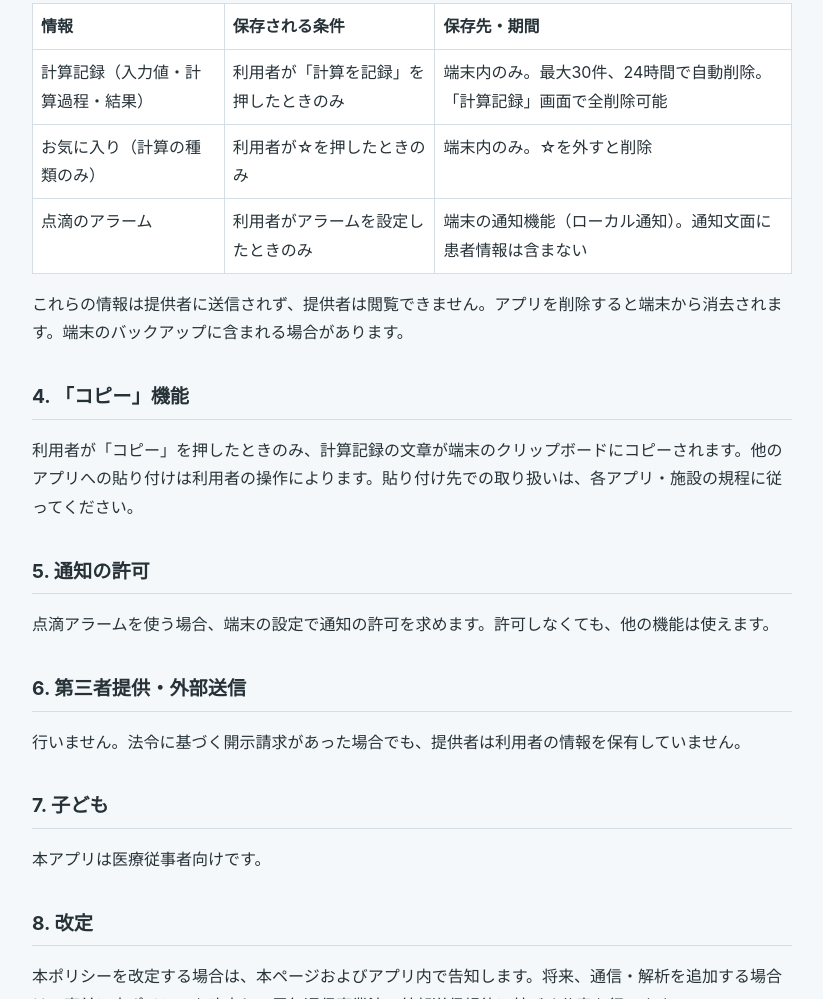
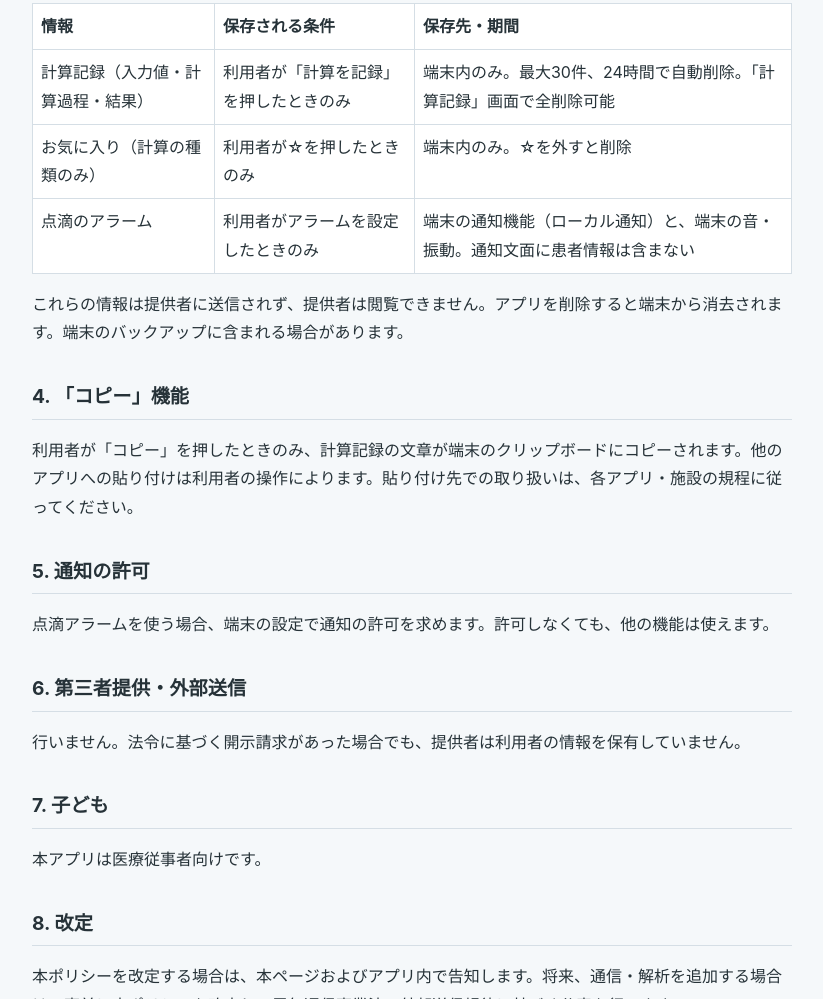
Before and after one commit to azuki-crypto/kangodentaku, a plain HTML site: page privacy.html in a window 1280 px wide. Shown: the part 710-1709 px from the top of the page, without its empty margins (228-1051 px from the left). Drawn offline with Linux system fonts and the light colour scheme.

Commit message:
プライバシーポリシーを更新（アラームの音・振動）

```diff
--- a/privacy.html
+++ b/privacy.html
@@ -46,7 +46,7 @@ nav a{margin-right:1rem}footer{margin-top:3rem;color:var(--sub);font-size:.875re
 <tr>
 <td>点滴のアラーム</td>
 <td>利用者がアラームを設定したときのみ</td>
-<td>端末の通知機能（ローカル通知）。通知文面に患者情報は含まない</td>
+<td>端末の通知機能（ローカル通知）と、端末の音・振動。通知文面に患者情報は含まない</td>
 </tr>
 </tbody></table>
 <p>これらの情報は提供者に送信されず、提供者は閲覧できません。アプリを削除すると端末から消去されます。端末のバックアップに含まれる場合があります。</p>
```
